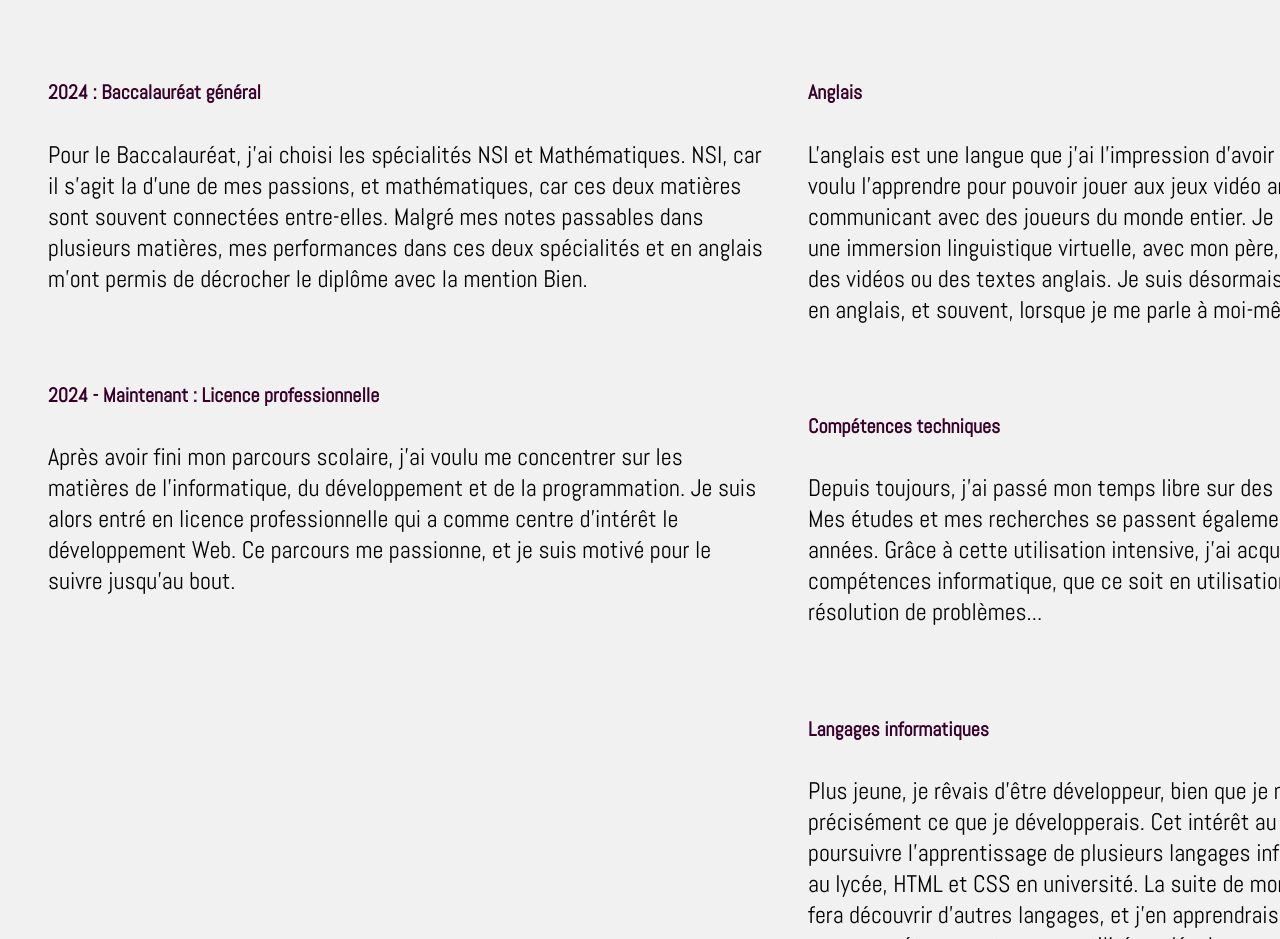
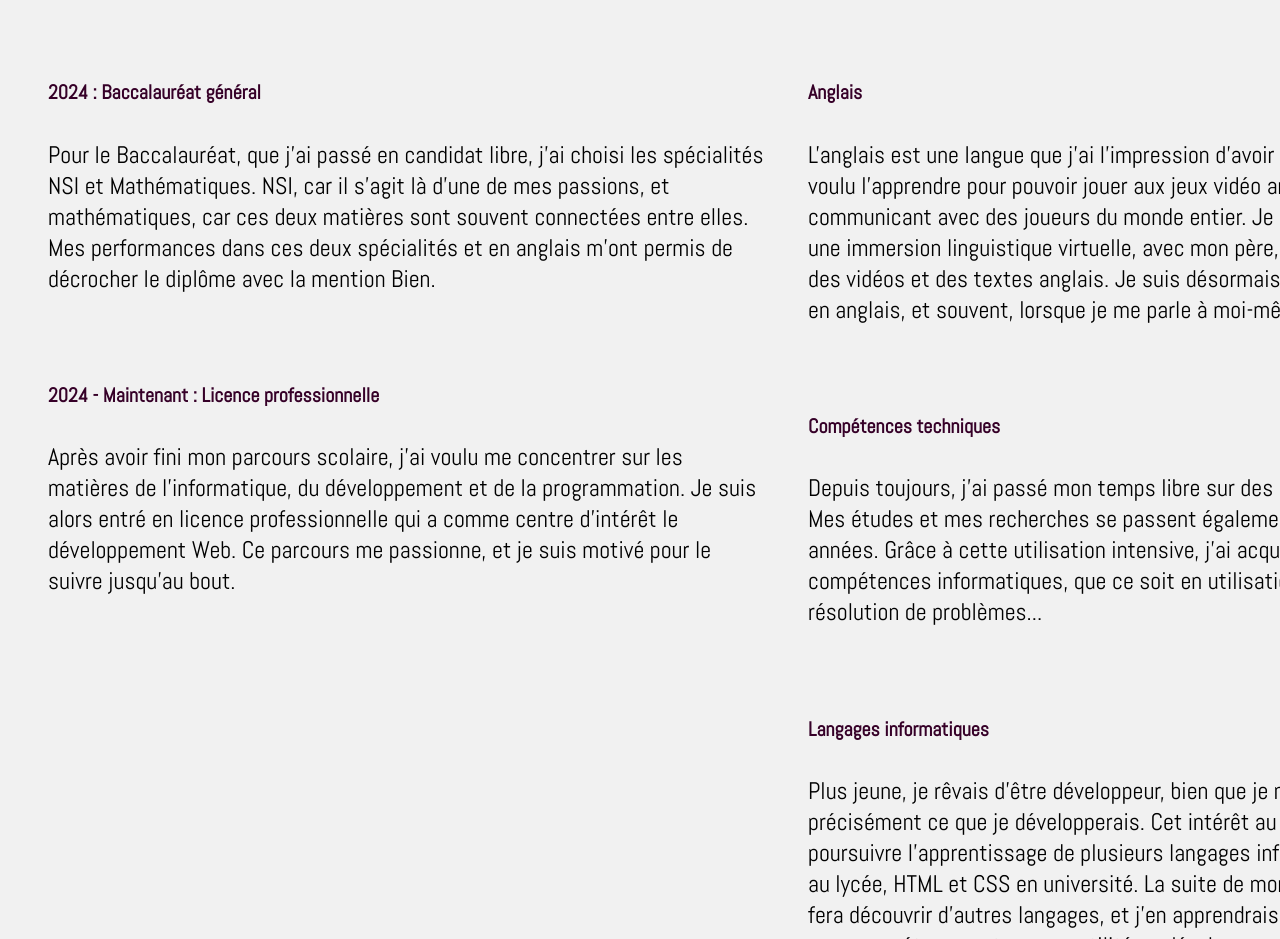
Before and after one commit to MrrDurandeau/portfolio, a plain HTML site: page index.html in a window 1280 px wide. Shown: the part 1000-1939 px from the top of the page. Drawn offline with Linux system fonts and the light colour scheme.

Commit message:
Update index.html
Corrections

```diff
--- a/index.html
+++ b/index.html
@@ -48,8 +48,8 @@
 					<ul>
 						<li>
 							<h5>2024 : Baccalauréat général</h5>
-							<p>Pour le Baccalauréat, j'ai choisi les spécialités NSI et Mathématiques. NSI, car il s'agit la d'une de mes passions, et mathématiques, car ces deux matières sont souvent connectées entre-elles.
-							Malgré mes notes passables dans plusieurs matières, mes performances dans ces deux spécialités et en anglais m'ont permis de décrocher le diplôme avec la mention Bien.</p>
+							<p>Pour le Baccalauréat, que j'ai passé en candidat libre, j'ai choisi les spécialités NSI et Mathématiques. NSI, car il s'agit là d'une de mes passions, et mathématiques, car ces deux matières sont souvent connectées entre elles.
+							Mes performances dans ces deux spécialités et en anglais m'ont permis de décrocher le diplôme avec la mention Bien.</p>
 						</li>
 						<li>
 							<h5>2024 - Maintenant : Licence professionnelle</h5>
@@ -64,13 +64,13 @@
 						<li>
 							<h5>Anglais</h5>
 							<p>L'anglais est une langue que j'ai l'impression d'avoir connue toute ma vie. J'ai voulu l'apprendre pour pouvoir jouer aux jeux vidéo anglophones, tout en communicant avec des joueurs du monde entier.
-							Je l'ai appris en majorité avec une immersion linguistique virtuelle, avec mon père, ou par moi-même en avec des vidéos ou des textes anglais. Je suis désormais bilingue, je peux réfléchir en anglais, et souvent,
+							Je l'ai appris en majorité avec une immersion linguistique virtuelle, avec mon père, ou par moi-même avec des vidéos et des textes anglais. Je suis désormais bilingue, je peux réfléchir en anglais, et souvent,
 							lorsque je me parle à moi-même, je le fais en anglais.</p>
 						</li>
 						<li>
 							<h5>Compétences techniques</h5>
 							<p>Depuis toujours, j'ai passé mon temps libre sur des appareils informatiques. Mes études et mes recherches se passent également virtuellement depuis des années. Grâce à cette utilisation intensive,
-							j'ai acquis des bonnes compétences informatique, que ce soit en utilisation, en compréhension, en résolution de problèmes...</p>
+							j'ai acquis des bonnes compétences informatiques, que ce soit en utilisation, en compréhension, en résolution de problèmes...</p>
 						</li>
 						<li>
 							<h5>Langages informatiques</h5>
```
